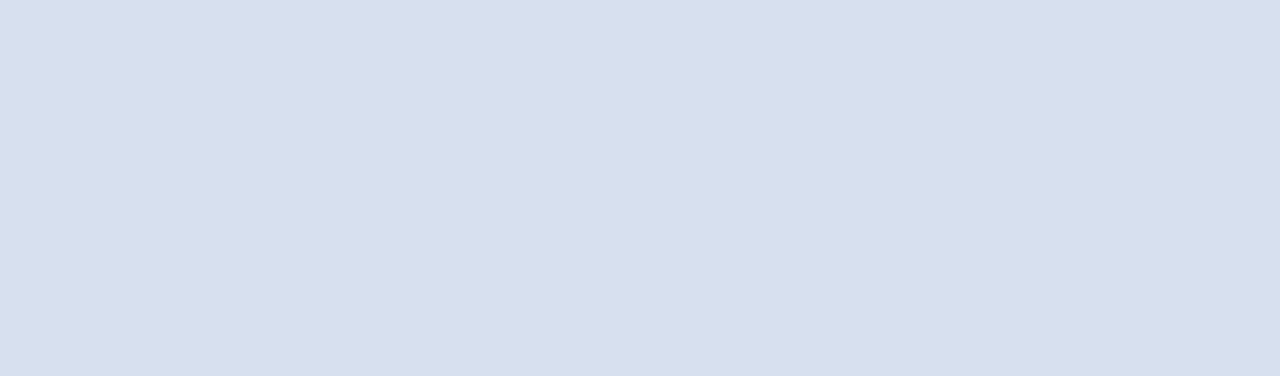
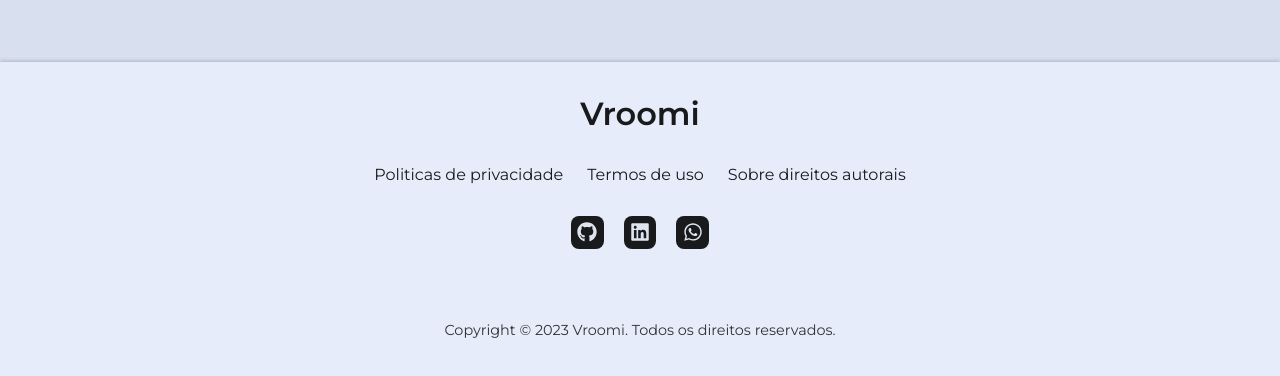
Before and after one commit to alisonsantosofc/vroomi-app, a Next.js app: page /favs in a window 1280 px wide. Shown: the part 898-1274 px from the top of the page. Before the commit the page ends 960 px from the top, so only its background shows below. Built offline with nearby package versions, Linux system fonts and the light colour scheme.

Commit message:
feat: add footer

```diff
--- a/src/app/AppContainer.tsx
+++ b/src/app/AppContainer.tsx
@@ -1,6 +1,7 @@
 import { Header } from "@/components/Header";
 import { ModalProvider } from "@/hooks/useModal";
 import { StyledAppContainer } from "@/styles/global";
+import { Footer } from "@/views/Footer";
 import { ReactNode } from "react";
 
 interface AppContainerProps {
@@ -10,9 +11,12 @@ interface AppContainerProps {
 export function AppContainer({ children }: AppContainerProps) {
   return (
     <ModalProvider>
-      <StyledAppContainer className="container">
+      <StyledAppContainer>
         <Header />
-        {children}
+        <main className="container">
+          {children}
+        </main>
+        <Footer />
       </StyledAppContainer>
     </ModalProvider>
   )
--- /dev/null
+++ b/src/views/Footer/index.tsx
@@ -0,0 +1,47 @@
+import { FaGithub, FaLinkedin, FaWhatsapp } from "react-icons/fa";
+
+import { StyledFooter } from './styles';
+
+export function Footer() {
+  return (
+    <StyledFooter>
+      <div className="footer-container">
+        <h1>Vroomi</h1>
+
+        <ul className="footer-list">
+          <li>
+            <a href="#about" className="footer-link">
+              Politicas de privacidade
+            </a>
+          </li>
+          <li>
+            <a href="#projects" className="footer-link">
+              Termos de uso
+            </a>
+          </li>
+          <li>
+            <a href="#testimonials" className="footer-link">
+              Sobre direitos autorais
+            </a>
+          </li>
+        </ul>
+
+        <div className="footer-social">
+          <a href="https://github.com/alisonsantosofc" className="footer-social-link" target="_blank" rel="noreferrer">
+            <FaGithub />
+          </a>
+          <a href="https://www.linkedin.com/in/alisonsantosofc/" className="footer-social-link" target="_blank" rel="noreferrer">
+            <FaLinkedin />
+          </a>
+          <a href="https://wa.me/5581983423876" className="footer-social-link" target="_blank" rel="noreferrer">
+            <FaWhatsapp />
+          </a>
+        </div>
+
+        <p>
+          Copyright © {new Date().getFullYear()} Vroomi. Todos os direitos reservados.
+        </p>
+      </div>
+    </StyledFooter>
+  );
+}
--- /dev/null
+++ b/src/views/Footer/styles.ts
@@ -0,0 +1,74 @@
+import styled from "styled-components";
+
+export const StyledFooter = styled.footer`
+  background-color: ${({theme}) => theme.colors.containerBg};
+  box-shadow: ${({theme}) => theme.effects.shadowTop};
+  width: 100%;
+
+  .footer-container {
+    padding: 2rem 0 2rem;
+
+    h1 {
+      text-align: center;
+      margin-bottom: 2rem;
+      color: ${({theme}) => theme.colors.title};
+    }
+
+    .footer-link {
+      color: ${({theme}) => theme.colors.title};
+
+      &:hover {
+        color: ${({theme}) => theme.effects.hoverLight(theme.colors.title)};
+      }
+    }
+
+    .footer-list {
+      display: flex;
+      justify-content: center;
+      column-gap: 1.5rem;
+      margin-bottom: 2rem;
+    }
+
+    .footer-social {
+      display: flex;
+      justify-content: center;
+      column-gap: 1.25rem;
+
+      a {
+        background-color: ${({theme}) => theme.colors.title};
+        padding: 0.4rem;
+        border-radius: 0.5rem;
+        display: inline-flex;
+        font-size: 1.25rem;
+
+        svg {
+          color: ${({theme}) => theme.colors.textContrast};
+
+          &:hover {
+            color: ${({theme}) => theme.effects.hoverLight(theme.colors.textContrast)};
+          }
+        }
+      }
+    }
+
+    p {
+      display: flex;
+      justify-content: center;
+      align-items: center;
+      padding: .5rem;
+      font-size: 0.9rem;
+      margin-top: 4rem;
+    }
+  }
+
+  /*=== Breakpoints ===*/
+  /* For large devices */
+  @media screen and (max-width: 576px) {
+    .footer-container {
+      p {
+        text-align: center;
+        font-size: 0.9rem;
+      }
+    }
+  }
+`;
```
Also changed, not shown: src/components/Footer/index.tsx (deleted, +0 -9 lines), src/components/Footer/styles.ts (deleted, +0 -20 lines).
